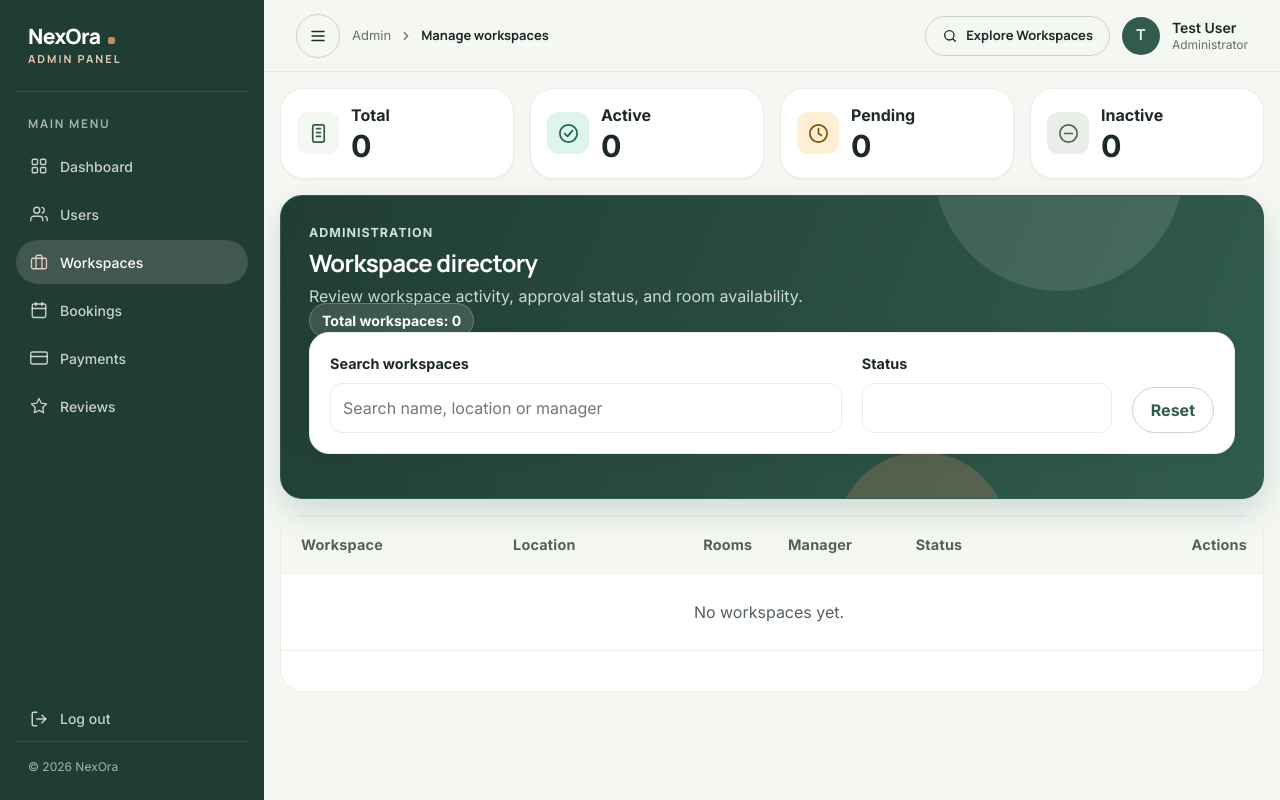
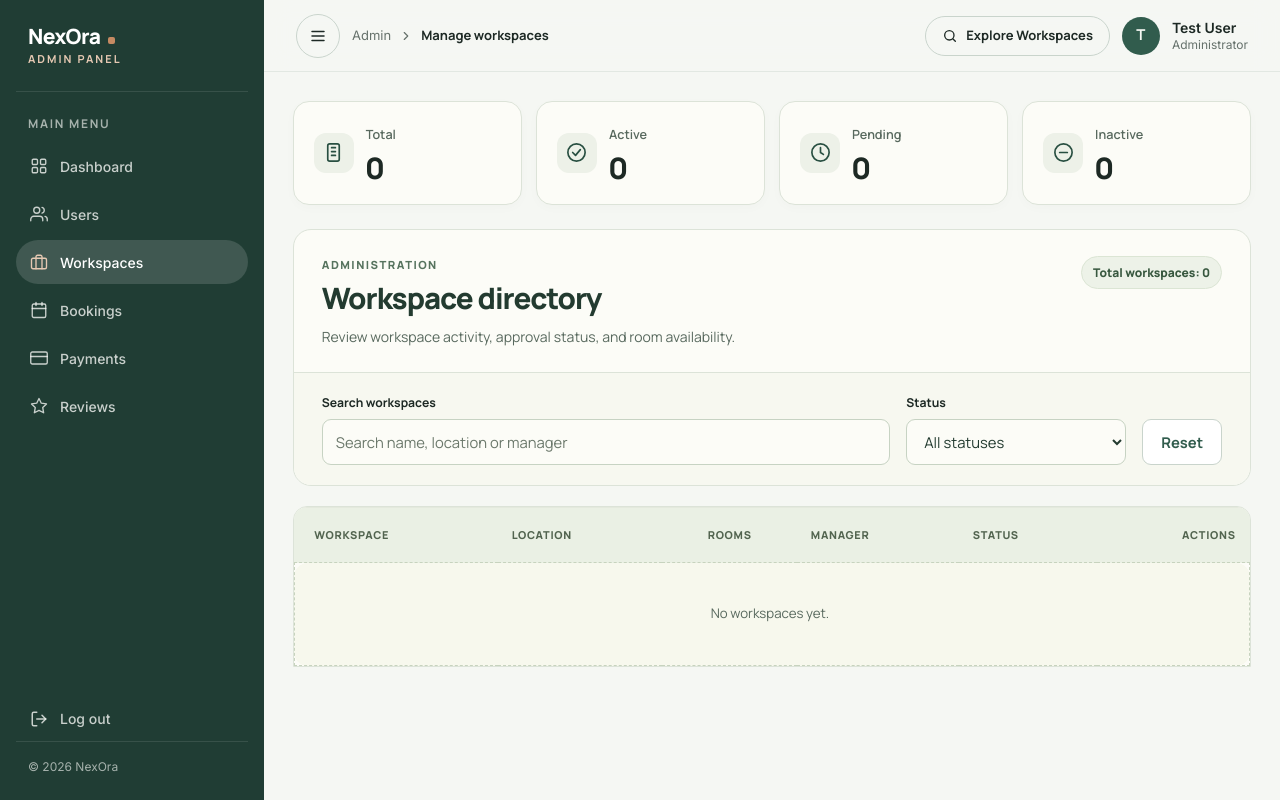
Before and after one commit to Orange-Coding-Academy/Co-WorkSpace-Project, a Laravel app: page /admin/workspaces in a window 1280 px wide. Run offline with Laravel 12, Linux system fonts and the light colour scheme; a user stored in the database is signed in; data comes from the database, SQL or seed files in the repository; data that the repository does not hold is empty.

Commit message:
fix lay out

```diff
--- /dev/null
+++ b/NexOra/public/css/nexora/workspace-pages.css
@@ -0,0 +1,244 @@
+/* Workspace-only refinement. Shared dashboard chrome deliberately stays untouched. */
+.nx-page-content.nx-workspace-ui {
+    --ws-forest: #284f41;
+    --ws-ink: #233b30;
+    --ws-muted: #58695e;
+    --ws-line: #dce3d8;
+    --ws-paper: #fcfcf7;
+    --ws-cream: #f3f4eb;
+    --nx-font-body: 'Manrope', 'Noto Sans Arabic', system-ui, sans-serif;
+    --nx-font-heading: 'Manrope', 'Noto Sans Arabic', system-ui, sans-serif;
+    background: transparent;
+    color: var(--ws-ink);
+    font-family: var(--nx-font-body);
+    font-size: .925rem;
+    line-height: 1.65;
+}
+.nx-workspace-ui *, .nx-workspace-ui *::before, .nx-workspace-ui *::after { box-sizing: border-box; }
+.nx-page-content.nx-workspace-ui [hidden] { display: none !important; }
+.nx-page-content.nx-workspace-ui [data-nx-page-main],
+.nx-page-content.nx-workspace-ui .ws-page {
+    width: 100%;
+    max-width: 1440px;
+    min-width: 0;
+    min-height: 0;
+    margin-inline: auto;
+    padding: clamp(6px, 1vw, 16px) clamp(2px, 1vw, 16px) 40px;
+    background: transparent;
+    font-family: var(--nx-font-body);
+}
+.nx-page-content.nx-workspace-ui :where(h1,h2,h3) { font-family: var(--nx-font-heading); font-weight: 800; letter-spacing: -.035em; line-height: 1.25; }
+.nx-page-content.nx-workspace-ui :where(button,input,select,textarea) { font-family: inherit; font-size: inherit; }
+.nx-page-content.nx-workspace-ui :is(button,a,input,select,textarea):focus-visible {
+    outline: 3px solid #9c714b;
+    outline-offset: 3px;
+}
+.nx-page-content.nx-workspace-ui :where(button,a) { transition: transform .16s ease; }
+.nx-page-content.nx-workspace-ui :where(button:enabled,a):active { transform: translateY(1px); }
+.nx-page-content.nx-workspace-ui :where(input,select,textarea) { accent-color: var(--ws-forest); }
+.nx-page-content.nx-workspace-ui :is(.card,.workspace-form,.ws-room-card,.ws-modal-content) {
+    border: 1px solid var(--ws-line);
+    border-radius: 16px;
+    background: var(--ws-paper);
+    box-shadow: 0 3px 12px #233b3005;
+}
+.nx-page-content.nx-workspace-ui .summary { gap: 14px; margin-bottom: 24px; }
+.nx-page-content.nx-workspace-ui .summary .card { padding: 19px 20px; }
+.nx-page-content.nx-workspace-ui .metric-title > div > strong:first-child { color: var(--ws-muted); font-size: .79rem; font-weight: 600; }
+.nx-page-content.nx-workspace-ui .metric-number { margin-top: 5px; font-size: 1.85rem; font-weight: 800; font-variant-numeric: tabular-nums; letter-spacing: -.05em; }
+.nx-page-content.nx-workspace-ui .icon { width: 40px; height: 40px; border-radius: 12px; background: #edf1e8; color: var(--ws-forest); }
+.nx-page-content.nx-workspace-ui .icon .icon { width: 24px; height: 24px; background: transparent; }
+.nx-page-content.nx-workspace-ui .dashboard > .card { background: transparent; border: 0; box-shadow: none; border-radius: 0; }
+.nx-page-content.nx-workspace-ui .directory-header {
+    padding: 26px 28px 0;
+    margin-bottom: 20px;
+    border: 1px solid var(--ws-line);
+    border-radius: 18px;
+    background: var(--ws-paper);
+    color: var(--ws-ink);
+    box-shadow: none;
+    overflow: visible;
+    transform: none;
+}
+.nx-page-content.nx-workspace-ui .directory-header::before,
+.nx-page-content.nx-workspace-ui .directory-header::after,
+.nx-page-content.nx-workspace-ui .overview::before,
+.nx-page-content.nx-workspace-ui .overview::after,
+.nx-page-content.nx-workspace-ui .ws-overview::before,
+.nx-page-content.nx-workspace-ui .ws-overview::after { display: none; }
+.nx-page-content.nx-workspace-ui .directory-eyebrow { color: #56735e; font-size: .7rem; letter-spacing: .13em; }
+.nx-page-content.nx-workspace-ui .directory-header h2 { color: var(--ws-ink); font-size: clamp(1.4rem,2.3vw,1.9rem); }
+.nx-page-content.nx-workspace-ui .directory-copy { color: var(--ws-muted); font-size: .875rem; margin-top: 8px; }
+.nx-page-content.nx-workspace-ui .directory-count { background: #edf2e8; border-color: #dbe5d4; color: #38583f; font-size: .75rem; padding: 6px 11px; }
+.nx-page-content.nx-workspace-ui .filters {
+    grid-template-columns: minmax(0,1fr) minmax(160px,220px) auto;
+    gap: 16px;
+    margin: 24px -28px 0;
+    padding: 20px 28px;
+    border: 0;
+    border-top: 1px solid var(--ws-line);
+    border-radius: 0 0 18px 18px;
+    box-shadow: none;
+    background: #f7f8f0;
+    color: var(--ws-ink);
+}
+.nx-page-content.nx-workspace-ui .filter-field label { font-size: .76rem; margin-bottom: 6px; }
+.nx-page-content.nx-workspace-ui :is(.filters input,.filters select,input[type="text"],textarea,.ws-form-group input,.ws-form-group select,.ws-form-group textarea) {
+    min-width: 0;
+    min-height: 46px;
+    border: 1px solid #c7d3c3;
+    border-radius: 9px;
+    background: var(--ws-paper);
+    color: var(--ws-ink);
+    padding: 11px 13px;
+    box-shadow: none;
+    line-height: 1.5;
+}
+.nx-page-content.nx-workspace-ui :where(input,textarea)::placeholder { color: #6b786b; opacity: 1; }
+.nx-page-content.nx-workspace-ui :where(input,select,textarea):focus { border-color: var(--ws-forest); box-shadow: 0 0 0 3px #315c4d16; }
+.nx-page-content.nx-workspace-ui .filter-button { min-height: 46px; border-radius: 9px; padding-inline: 18px; }
+.nx-page-content.nx-workspace-ui .table-scroll { border-color: var(--ws-line); border-radius: 14px 14px 0 0; overflow-x: auto; background: var(--ws-paper); }
+.nx-page-content.nx-workspace-ui table { min-width: 780px; table-layout: auto; font-size: .83rem; }
+.nx-page-content.nx-workspace-ui th { background: #eaf0e4; color: #52644f; font-size: .68rem; letter-spacing: .065em; text-transform: uppercase; font-weight: 800; }
+.nx-page-content.nx-workspace-ui :where(th,td) { padding: 18px 14px; border-color: #e4e9dd; }
+.nx-page-content.nx-workspace-ui th:nth-child(n) { width: auto; }
+.nx-page-content.nx-workspace-ui tbody tr:nth-child(even) { background: #f7f9f2; }
+.nx-page-content.nx-workspace-ui tbody tr:hover { background: #eef3e8; }
+.nx-page-content.nx-workspace-ui .workspace { gap: 10px; }
+.nx-page-content.nx-workspace-ui .workspace-details-label { color: #496a52; font-size: .67rem; }
+.nx-page-content.nx-workspace-ui .initial { border: 1px solid #d5dfcf; background: #edf1e5; color: #3f6045; border-radius: 10px; }
+.nx-page-content.nx-workspace-ui .workspace-actions-group { gap: 6px; }
+.nx-page-content.nx-workspace-ui .workspace-actions-group .workspace-action { min-height: 38px; width: auto; min-width: 60px; padding: 7px 10px; font-size: .75rem; }
+.nx-page-content.nx-workspace-ui .workspace-action--disable { --action-background: #fbf4ed; --action-border: #e4cfc3; --action-ink: #924937; --action-hover: #f5e6da; }
+.nx-page-content.nx-workspace-ui .badge { font-size: .7rem; padding: 5px 9px; }
+.nx-page-content.nx-workspace-ui .directory-pagination { justify-content: space-between; padding: 15px 20px; background: var(--ws-paper); border-color: var(--ws-line); border-radius: 0 0 14px 14px; font-size: .76rem; }
+.nx-page-content.nx-workspace-ui .page-button { min-width: 36px; min-height: 36px; border-radius: 8px; }
+.nx-page-content.nx-workspace-ui :where(.workspace-breadcrumb,.ws-breadcrumb) { color: var(--ws-muted); font-size: .76rem; margin-bottom: 12px; }
+.nx-page-content.nx-workspace-ui :where(.back,.ws-back-link) { margin-bottom: 18px; font-size: .8rem; }
+.nx-page-content.nx-workspace-ui :is(.card.overview,.ws-page .ws-overview) {
+    background: var(--ws-forest);
+    color: #f5f7ec;
+    border-color: var(--ws-forest);
+    padding: clamp(24px,3vw,36px);
+    border-radius: 18px;
+    box-shadow: none;
+    transform: none;
+    gap: 32px;
+}
+.nx-page-content.nx-workspace-ui :is(.overview h1,.ws-overview h1) { font-size: clamp(1.8rem,3vw,2.5rem); color: #f8f8ef; letter-spacing: -.045em; }
+.nx-page-content.nx-workspace-ui :is(.description,.ws-overview-copy > p) { color: #e0e9d9; font-size: .875rem; line-height: 1.8; max-width: 58ch; }
+.nx-page-content.nx-workspace-ui :is(.cover,.ws-page .ws-gallery img:first-child) { aspect-ratio: 16/10; box-shadow: none; border-radius: 12px; transform: none; }
+.nx-page-content.nx-workspace-ui :is(.facts,.ws-page .ws-info) { border-top: 1px solid #ffffff26; padding-top: 18px; margin-top: 20px; gap: 16px 24px; }
+.nx-page-content.nx-workspace-ui :is(.overview dt,.ws-overview .ws-info-item) { color: #d0ddc8; font-size: .72rem; }
+.nx-page-content.nx-workspace-ui :is(.overview dd,.ws-overview .ws-info-item strong) { margin-top: 5px; font-size: .85rem; }
+.nx-page-content.nx-workspace-ui .approve-workspace { border: 1px solid #d6e2c5; min-height: 44px; background: #ecf1d9; color: #284e39; }
+.nx-page-content.nx-workspace-ui .approve-workspace:hover:enabled { background: #dce6c2; }
+.nx-page-content.nx-workspace-ui :where(.rooms,.ws-section-header) { margin-top: 30px; }
+.nx-page-content.nx-workspace-ui :where(.rooms-header h2,.ws-rooms-title) { font-size: 1.3rem; }
+.nx-page-content.nx-workspace-ui :is(.room-body,.ws-page .ws-room-content) { padding: 22px; }
+.nx-page-content.nx-workspace-ui :where(.room-body h3,.ws-room-content h3) { font-size: 1.1rem; }
+.nx-page-content.nx-workspace-ui :where(.room-facts dt,.room-type,.ws-room-meta) { font-size: .78rem; color: var(--ws-muted); }
+.nx-page-content.nx-workspace-ui .room-facts dd { margin-top: 4px; font-weight: 700; }
+.nx-page-content.nx-workspace-ui .room-facts { margin-top: 20px; }
+.nx-page-content.nx-workspace-ui :where(.room-media,.ws-page .ws-no-image) { background: #e7eddf; color: #516a4f; }
+.nx-page-content.nx-workspace-ui .ws-page .ws-room-actions { gap: 10px; }
+.nx-page-content.nx-workspace-ui .ws-room-actions form { flex: 1; margin: 0; }
+.nx-page-content.nx-workspace-ui .ws-room-actions form button { width: 100%; }
+.nx-page-content.nx-workspace-ui .ws-page .ws-btn { border-radius: 9px; font-size: .8rem; }
+.nx-page-content.nx-workspace-ui .page-heading { position: relative; max-width: none; margin-bottom: 25px; padding-right: 205px; }
+.nx-page-content.nx-workspace-ui .page-heading h1 { font-size: clamp(1.9rem,3vw,2.6rem); letter-spacing: -.05em; }
+.nx-page-content.nx-workspace-ui .page-heading p { max-width: 62ch; font-size: .875rem; }
+.nx-page-content.nx-workspace-ui .workspace-directory-link { position: absolute; right: 0; top: 0; margin: 4px 0 0; border-color: #cbd6c2; background: #ecf1e5; color: #35553c; font-size: .78rem; transform: none; }
+.nx-page-content.nx-workspace-ui .form-grid { grid-template-columns: minmax(0,1.15fr) minmax(0,.85fr); }
+.nx-page-content.nx-workspace-ui .panel { padding: 28px; }
+.nx-page-content.nx-workspace-ui .panel h2 { margin-bottom: 24px; font-size: 1.1rem; padding-bottom: 14px; border-bottom: 1px solid var(--ws-line); }
+.nx-page-content.nx-workspace-ui .cover-panel { background: #f1f4e9; border-color: var(--ws-line); }
+.nx-page-content.nx-workspace-ui :where(label,.facilities legend,.ws-form-group label) { font-size: .8rem; font-weight: 700; }
+.nx-page-content.nx-workspace-ui .field + .field { margin-top: 21px; }
+.nx-page-content.nx-workspace-ui .preview { min-height: 210px; aspect-ratio: 4/3; border: 1px dashed #a8b798; background: #e7eddd; border-radius: 12px; }
+.nx-page-content.nx-workspace-ui .preview-placeholder { color: #4d6547; font-size: .8rem; }
+.nx-page-content.nx-workspace-ui .preview-placeholder::before {
+    content: '';
+    width: 42px;
+    height: 34px;
+    border: 2px solid #91a582;
+    border-radius: 6px;
+    background: linear-gradient(140deg,transparent 52%,#aab99a 53% 62%,transparent 63%),linear-gradient(40deg,transparent 45%,#bcc9ad 46% 65%,transparent 66%);
+}
+.nx-page-content.nx-workspace-ui :where(.facility-options label,.ws-facility-option) { border-radius: 8px; font-size: .75rem; min-height: 40px; }
+.nx-page-content.nx-workspace-ui :where(.facility-options label,.ws-facility-option):has(input:checked) { background: #e7efde; border-color: #8da27c; color: #315536; }
+.nx-page-content.nx-workspace-ui :where(.facility-options label,.ws-facility-option):focus-within { outline: 2px solid #9c714b; outline-offset: 2px; }
+.nx-page-content.nx-workspace-ui .hint { color: var(--ws-muted); font-size: .74rem; }
+.nx-page-content.nx-workspace-ui .form-footer { min-height: 80px; background: #f7f8ef; border-color: var(--ws-line); }
+.nx-page-content.nx-workspace-ui .cancel { display: inline-flex; align-items: center; min-height: 46px; margin: 0; border-radius: 9px; }
+.nx-page-content.nx-workspace-ui .submit { min-height: 46px; border-radius: 9px; box-shadow: none; transform: none; font-size: .84rem; }
+.nx-page-content.nx-workspace-ui :where([aria-invalid="true"],.is-invalid) { border: 1px solid #a84232 !important; background: #fff8f0; }
+.nx-page-content.nx-workspace-ui :where(.error,.ws-error,.ws-add-errors) { color: #923b2c; background: #fbefe6; border-left: 3px solid #b3644c; padding: 10px 13px; border-radius: 6px; font-size: .8rem; }
+.nx-page-content.nx-workspace-ui :where(.empty,.ws-empty) { grid-column: 1/-1; padding: 40px 24px; border: 1px dashed #c7d3be; background: #f7f8ed; border-radius: 14px; text-align: center; color: var(--ws-muted); }
+.nx-page-content.nx-workspace-ui .ws-empty h3 { color: var(--ws-ink); }
+.nx-page-content.nx-workspace-ui .ws-modal-content { max-height: 90dvh; overscroll-behavior: contain; color: var(--ws-ink); }
+.nx-page-content.nx-workspace-ui .ws-modal-header { padding-bottom: 16px; border-bottom: 1px solid var(--ws-line); }
+.nx-page-content.nx-workspace-ui .ws-close { display: inline-grid; place-items: center; width: 44px; height: 44px; color: #365540; background: #edf1e5; border-radius: 9px; }
+.nx-page-content.nx-workspace-ui .ws-modal-actions { padding-top: 18px; border-top: 1px solid var(--ws-line); }
+.nx-page-content.nx-workspace-ui .ws-existing-image input { width: auto; min-height: auto; }
+.nx-page-content.nx-workspace-ui .ws-existing-image label { display: flex; gap: 8px; align-items: center; padding-top: 8px; }
+.nx-page-content.nx-workspace-ui .ws-add-room { padding: 0; background: var(--ws-paper); }
+.nx-page-content.nx-workspace-ui .ws-add-header { background: var(--ws-forest); padding-block: 22px; }
+.nx-page-content.nx-workspace-ui .ws-add-header h2 { font-size: 1.35rem; color: #f5f7ec; }
+.nx-page-content.nx-workspace-ui .ws-add-header p { color: #d4dfca; font-size: .78rem; margin-top: 5px; }
+.nx-page-content.nx-workspace-ui .ws-add-body { padding-block: 24px; }
+.nx-page-content.nx-workspace-ui .ws-add-actions { background: #f2f5e9; }
+.nx-page-content.nx-workspace-ui .ws-add-dropzone { background: #f0f4e7; border-color: #a0b091; }
+.nx-page-content.nx-workspace-ui .ws-add-fields { gap: 20px 16px; }
+/* Information surfaces stay still; only actionable controls respond to a press. */
+.nx-page-content.nx-workspace-ui :is(.directory-header,.card.overview,.ws-page .ws-overview):hover {
+    transform: none;
+    box-shadow: none;
+}
+.nx-page-content.nx-workspace-ui :is(.card.overview,.ws-page .ws-overview):hover { background: var(--ws-forest); }
+.nx-page-content.nx-workspace-ui :is(.overview:hover .cover,.ws-page .ws-overview:hover .ws-gallery img) { transform: none; }
+@media (max-width: 767px) {
+    .nx-page-content.nx-workspace-ui .summary { grid-template-columns: 1fr; gap: 8px; margin-bottom: 16px; }
+    .nx-page-content.nx-workspace-ui .summary .card { padding: 13px 16px; }
+    .nx-page-content.nx-workspace-ui .metric-title > div { display: flex; justify-content: space-between; align-items: center; flex: 1; gap: 10px; }
+    .nx-page-content.nx-workspace-ui .metric-number { margin-top: 0; font-size: 1.5rem; }
+    .nx-page-content.nx-workspace-ui .directory-header { padding: 22px 18px 0; }
+    .nx-page-content.nx-workspace-ui .directory-title-row { flex-direction: column; gap: 12px; }
+    .nx-page-content.nx-workspace-ui .filters { grid-template-columns: 1fr; margin: 20px -18px 0; padding: 18px; }
+    .nx-page-content.nx-workspace-ui .filter-actions button { width: 100%; }
+    .nx-page-content.nx-workspace-ui :is(.overview:has(img:not([hidden])),.ws-overview:has(.ws-gallery)) { grid-template-columns: 1fr; }
+    .nx-page-content.nx-workspace-ui :is(.room-card:only-child,.ws-page .ws-room-card:only-child) { grid-template-columns: 1fr; }
+    .nx-page-content.nx-workspace-ui :is(.room-card:only-child .room-media,.ws-page .ws-room-card:only-child .room-gallery,.ws-page .ws-room-card:only-child .ws-no-image) { min-height: 0; aspect-ratio: 16/9; }
+    .nx-page-content.nx-workspace-ui .page-heading { padding-right: 0; }
+    .nx-page-content.nx-workspace-ui .workspace-directory-link { position: static; margin-top: 16px; }
+    .nx-page-content.nx-workspace-ui .form-grid,
+    .nx-page-content.nx-workspace-ui .ws-add-fields { grid-template-columns: 1fr; }
+    .nx-page-content.nx-workspace-ui .panel { padding: 22px 18px; }
+    .nx-page-content.nx-workspace-ui .cover-panel { border-top: 1px solid var(--ws-line); border-left: 0; }
+    .nx-page-content.nx-workspace-ui .directory-pagination { justify-content: center; }
+}
+@media (max-width: 480px) {
+    .nx-page-content.nx-workspace-ui .table-scroll { overflow: hidden; border-radius: 14px; }
+    .nx-page-content.nx-workspace-ui table { min-width: 0; }
+    .nx-page-content.nx-workspace-ui tbody tr[data-workspace-status] { padding: 18px; }
+    .nx-page-content.nx-workspace-ui .workspace-actions-group { justify-content: flex-end; }
+    .nx-page-content.nx-workspace-ui .workspace-actions-group .workspace-action { min-height: 44px; min-width: 74px; }
+    .nx-page-content.nx-workspace-ui .ws-add-close { min-width: 44px; min-height: 44px; }
+}
+.nx-page-content.nx-workspace-ui .ws-existing-image.is-pending-removal {
+    border: 2px dashed #a33c32;
+    background: #fff5f1;
+}
+.nx-page-content.nx-workspace-ui .ws-existing-image.is-pending-removal img {
+    opacity: .4;
+    filter: grayscale(1);
+}
+.nx-page-content.nx-workspace-ui #edit-room-image-status {
+    color: var(--ws-muted);
+    font-size: .85rem;
+}
+@media (prefers-reduced-motion: reduce) {
+    .nx-page-content.nx-workspace-ui *,
+    .nx-page-content.nx-workspace-ui *::before,
+    .nx-page-content.nx-workspace-ui *::after { animation: none !important; transition: none !important; scroll-behavior: auto !important; }
+}
--- a/NexOra/resources/views/Admin/MangeWorkSpace.blade.php
+++ b/NexOra/resources/views/Admin/MangeWorkSpace.blade.php
@@ -185,7 +185,6 @@ $selectedWorkspace = is_string($workspaceId)
 
         .nx-page-content .directory-header > *{ position: relative; z-index: 1; }
         .nx-page-content .directory-header h2{ color: #fff; }
-        }
 
         .nx-page-content .directory-title-row{
             display: flex;
@@ -880,10 +879,11 @@ $selectedWorkspace = is_string($workspaceId)
             .nx-page-content .d-flex.justify-content-between{ flex-wrap: wrap; gap: 12px; }
         }
     </style>
+    <link rel="stylesheet" href="{{ asset('css/nexora/workspace-pages.css') }}">
 @endpush
 
 @section('content')
-<div class="nx-page-content">
+<div class="nx-page-content nx-workspace-ui nx-workspace-directory">
     <div data-nx-page-main aria-label="Manage workspaces">
 
 
--- a/NexOra/resources/views/Admin/partials/workspace-details.blade.php
+++ b/NexOra/resources/views/Admin/partials/workspace-details.blade.php
@@ -542,10 +542,11 @@
             .nx-page-content .d-flex.justify-content-between{ flex-wrap: wrap; gap: 12px; }
         }
     </style>
+    <link rel="stylesheet" href="{{ asset('css/nexora/workspace-pages.css') }}">
 @endpush
 
 @section('content')
-<div class="nx-page-content">
+<div class="nx-page-content nx-workspace-ui nx-workspace-details">
     <div data-nx-page-main>
         <nav class="workspace-breadcrumb" aria-label="Breadcrumb">
             <a href="{{ route('admin.AdminDashboard') }}">Admin</a>
--- a/NexOra/resources/views/Manager/createWorkSpace.blade.php
+++ b/NexOra/resources/views/Manager/createWorkSpace.blade.php
@@ -453,10 +453,11 @@
         @media(max-width:760px){.nx-page-content [data-nx-page-main]{width:min(calc(100% - 28px),620px);padding-block:12px 36px}.nx-page-content .form-grid{grid-template-columns:1fr}.nx-page-content .cover-panel{border-top:1px solid #e1e8e1;border-left:0}.nx-page-content .preview{min-height:180px}}
         @media(max-width:480px){.nx-page-content .form-footer{align-items:stretch}.nx-page-content .cancel,.nx-page-content .submit{flex:1;justify-content:center;text-align:center}}
     </style>
+    <link rel="stylesheet" href="{{ asset('css/nexora/workspace-pages.css') }}">
 @endpush
 
 @section('content')
-<div class="nx-page-content">
+<div class="nx-page-content nx-workspace-ui nx-workspace-create">
     <header class="topbar">
         <div class="topbar-inner">
             <span class="brand">NexOra</span>
```
Also changed, not shown: NexOra/resources/views/Manager/WorkspaceDetails.blade.php (+55 -14 lines), NexOra/public/img/89b243d5-892b-4743-b986-3f38f9601892.jpg (added).
